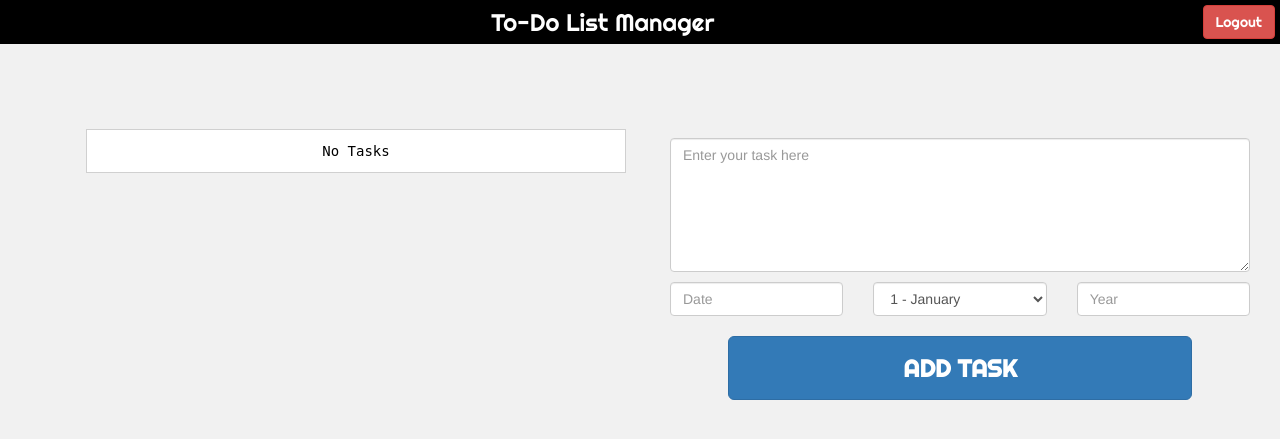
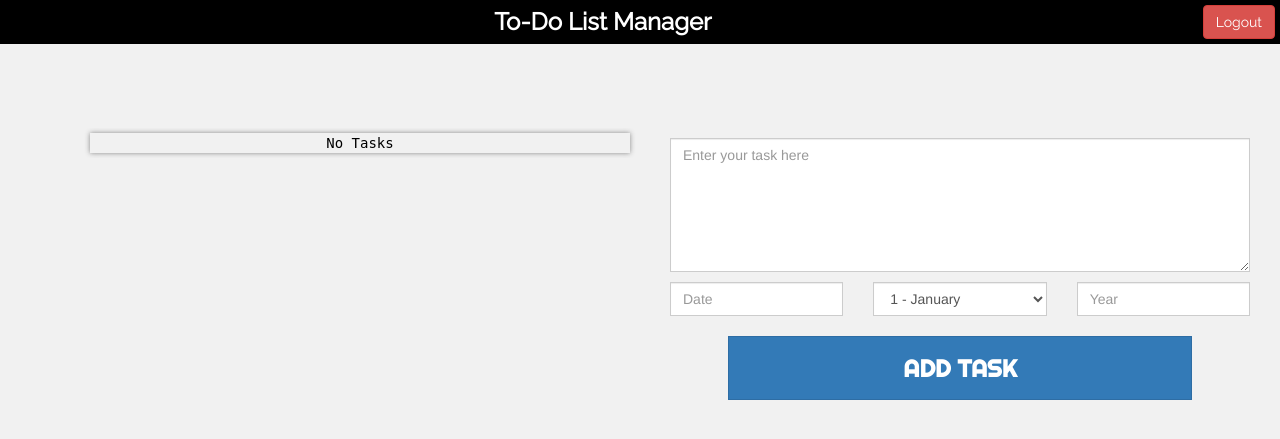
Before and after one commit to prabhakar267/to-do-list-manager, a PHP site: page /tasks.php in a window 1280 px wide. Shown: the top 439 px of the page. Run offline with PHP 8.4, Linux system fonts and the light colour scheme; the visitor is signed in with stand-in values (Sample User, id 1); data that the repository does not hold is empty; some libraries are stand-ins or nearby versions.

Commit message:
UI changes

```diff
--- a/css/prabhakar.css
+++ /dev/null
@@ -1,124 +0,0 @@
-@import url(http://fonts.googleapis.com/css?family=Righteous|Raleway|Roboto);
-
-body{background-color: rgba(207, 207, 207, 0.29);}
-
-.top-info-bar{
-  position: fixed;
-  z-index: 10;
-  color: rgba(255, 255, 255, 1);
-  width: 100%;
-  padding: 5px;
-  font-size: 24px;
-  font-family: 'Righteous', cursive;
-  text-align: center;
-  background-color: rgb(0, 0, 0);
-}
-
-.top-info-bar button{
-	margin-left: 2px;
-}
-
-.section-tasks{padding-top: 10%;}
-
-.task{
-  background-color: rgba(255, 255, 255, 1);
-  float: left;
-  margin: 1px;
-  padding: 2%;
-  width: 100%;
-  font-family: monospace;
-  color: black;
-  border: 1px solid rgb(208, 208, 208);
-}
-
-.task  .task-date{
-  font-family: 'Roboto', sans-serif;
-  font-size: 24px;
-  font-weight: 900;
-  text-transform: lowercase;
-}
-
-.task  .task-complition{
-  font-family: 'Righteous', cursive;
-  font-weight: 900;
-  text-transform: capitalize;
-  font-size: 19px;
-  text-align: right;
-}
-.task  .task-complition .task-checkbox{
-	margin: 0 0 0 18px;
-}
-
-.task  .task-desc{
-  font-family: 'Raleway', sans-serif;
-  text-align: justify;
-  font-size: 15px;
-  font-weight: 900;
-}
-
-.add-task-list{
-	position: fixed;
-	right: 0;
-}
-
-.task-list{overflow: auto;}
-
-.task-complete{text-decoration: line-through;}
-
-.action-buttons{
-  text-align: center;
-  margin-bottom : 1%;
-}
-
-.action-buttons button{
-  font-size: 19px;
-  text-transform: uppercase;
-  font-weight: 900;
-  font-family: 'Roboto', sans-serif;
-}
-
-.submit-button-row button{
-  font-size: 24px;
-  font-family: 'Righteous', cursive;
-  font-weight: 900;
-  text-transform: uppercase;
-  padding: 15px;
-  margin: 0 4%;
-  width: 92%;
-}
-
-#addtaskform{
-  padding-bottom: 20px;
-}
-
-#login-form{
-  background-color: white;
-  padding: 15px;
-  border: 1px dashed black;
-  margin-top: 10%;
-  margin-bottom: 10px;
-}
-
-#login-form h1{
-  font-family: 'Roboto', sans-serif;
-  font-size: 20px;
-  margin: 0;
-  padding: 10px;
-  text-align: center;
-  font-weight: 900;
-  text-transform: uppercase;
-}
-
-#login-form .btn{
-  font-family: 'Righteous', cursive;
-  text-transform: uppercase;
-  font-size: 24px;
-  font-weight: 900;
-}
-
-@media (max-width: 768px){
-.section-tasks{padding-top: 80px;}
-.add-task-list{position:inherit;}
-.action-buttons{padding: 10px 0;}
-.action-buttons button{margin: 1%;}
-}
--- /dev/null
+++ b/css/style.css
@@ -0,0 +1,144 @@
+@import url(http://fonts.googleapis.com/css?family=Poiret+One);
+@import url(http://fonts.googleapis.com/css?family=Righteous|Raleway|Roboto);
+
+body{background-color: rgba(207, 207, 207, 0.29);}
+
+.not-round{
+    -webkit-border-radius: 0;
+    -moz-border-radius: 0;
+    border-radius: 0;
+}
+
+.top-info-bar{
+    position: fixed;
+    z-index: 10;
+    color: rgba(255, 255, 255, 1);
+    width: 100%;
+    padding: 5px;
+    font-size: 24px;
+    font-family: 'Raleway', sans-serif;
+    font-weight: 900;
+    text-align: center;
+    background-color: rgb(0, 0, 0);
+}
+
+.top-info-bar button{
+	margin-left: 2px;
+}
+
+.section-tasks{padding-top: 10%;}
+
+.task{
+    background-color: rgba(241, 241, 241, 1);
+    box-shadow: 0 0 5px #888888;
+    float: left;
+    margin: 5px;
+    /*padding: 2%;*/
+    width: 100%;
+    font-family: monospace;
+    color: black;
+    /*border: 1px solid rgb(208, 208, 208);*/
+}
+
+.task  .task-date{
+    font-family: 'Roboto', sans-serif;
+    font-size: 24px;
+    font-weight: 900;
+    text-transform: lowercase;
+    background-color: #00695C;
+    color: white;
+    text-align: right;
+    padding: 2px 10px;
+}
+
+.task  .task-complition{
+    /*font-family: 'Righteous', cursive;*/
+    font-family: 'Raleway', sans-serif;
+    font-weight: 900;
+    text-transform: capitalize;
+    font-size: 19px;
+    text-align: right;
+    margin: 0;
+    color: #004D40;
+    /*text-shadow: -1px -1px 0 #000,1px -1px 0 #000,-1px 1px 0 #000,1px 1px 0 #000;*/
+}
+.task  .task-complition .task-checkbox{
+	margin: 0 15px;
+}
+
+.task  .task-desc{
+    font-family: 'Raleway', sans-serif;
+    text-align: justify;
+    font-size: 15px;
+    font-weight: 900;
+    padding: 10px;
+    margin: 0;
+}
+
+.add-task-list{
+	position: fixed;
+	right: 0;
+}
+
+.task-list{overflow: auto;}
+
+.task-complete{text-decoration: line-through;}
+
+.action-buttons{
+    text-align: center;
+    margin-bottom : 1%;
+}
+
+.action-buttons button{
+    font-size: 19px;
+    text-transform: capitalize;
+    font-weight: 900;
+    /*font-family: 'Roboto', sans-serif;*/
+    font-family: 'Poiret One', cursive;
+}
+
+.submit-button-row button{
+    font-size: 24px;
+    font-family: 'Righteous', cursive;
+    font-weight: 900;
+    text-transform: uppercase;
+    padding: 15px;
+    margin: 0 4%;
+    width: 92%;
+}
+
+#addtaskform{
+  padding-bottom: 20px;
+}
+
+#login-form{
+    background-color: white;
+    padding: 15px;
+    border: 1px dashed black;
+    margin-top: 10%;
+    margin-bottom: 10px;
+}
+
+#login-form h1{
+  font-family: 'Roboto', sans-serif;
+  font-size: 20px;
+  margin: 0;
+  padding: 10px;
+  text-align: center;
+  font-weight: 900;
+  text-transform: uppercase;
+}
+
+#login-form .btn{
+    font-family: 'Righteous', cursive;
+    text-transform: uppercase;
+    font-size: 24px;
+    font-weight: 900;
+}
+
+@media (max-width: 768px){
+    .section-tasks{padding-top: 80px;}
+    .add-task-list{position:inherit;}
+    .action-buttons{padding: 10px 0;}
+    .action-buttons button{margin: 1%;}
+}
--- a/inc/header.inc.php
+++ b/inc/header.inc.php
@@ -8,11 +8,11 @@
 
 	<link rel="shortcut icon" href="https://macin.files.wordpress.com/2008/09/taskcoach.png?w=450">
 	<link rel="stylesheet" href="https://maxcdn.bootstrapcdn.com/bootstrap/3.2.0/css/bootstrap.min.css">
-	<link rel="stylesheet" href="css/prabhakar.css">
+	<link rel="stylesheet" href="css/style.css">
 
 	<title>To-Do List Manager</title>
 
-	<script src="http://csinsit.org/js/jquery.js"></script>
+	<script src="https://ajax.googleapis.com/ajax/libs/jquery/2.1.3/jquery.min.js"></script>
 	<script src="https://maxcdn.bootstrapcdn.com/bootstrap/3.2.0/js/bootstrap.min.js"></script>
 </head>
 <body>
--- a/tasks.php
+++ b/tasks.php
@@ -1,6 +1,11 @@
 <?php
 require_once 'inc/connection.inc.php';
 require_once 'inc/header.func.inc.php';
+
+$complition_tick = array(
+	"cross.png",
+	"tick.png"
+);
 
 if(!loggedin())
 	header('Location: login.php');
@@ -98,7 +103,7 @@ include('inc/navbar.inc.php');
 			while($query_row = mysqli_fetch_assoc($query_run)){
 				$id = $query_row['id'];
 				$done_flag = $query_row['done'];
-				$date = date('d/m/Y', $query_row['time']);
+				$date = date('jS F Y (l)', $query_row['time']);
 				$event = trim($query_row['description']);
 
 				if($done_flag == 0)
@@ -106,10 +111,16 @@ include('inc/navbar.inc.php');
 				else
 					$done_flag_text = "Completed";
 
-				echo '<div class="task">'."\n".'<p class="task-complition">'.$done_flag_text.'<input class="task-checkbox" type="checkbox" name="tasklist[]" value="'.$id.'"></p>'."\n".'<p class="task-desc';
+				echo '<div class="task">
+						<p class="task-date">' . $date . '</p>
+						<p class="task-complition"><img src="img/' . $complition_tick[$done_flag] .'" width="16" style="margin-bottom:5px"> ' . $done_flag_text . '<input class="task-checkbox" type="checkbox" name="tasklist[]" value="'.$id.'"></p>
+						<p class="task-desc';
+
 				if($done_flag != 0)
 					echo ' task-complete';
-				echo '">'.$event.'</p>'."\n".'<p class="task-date">'.$date.'</p>'."\n".'</div>'."\n\n";
+
+				echo '">' . $event . '</p>
+						</div>';
 			}
 		}
 		echo '</form>'."\n";
@@ -125,22 +136,22 @@ include('inc/navbar.inc.php');
 	}
 ?>
 			<div class="action-buttons <?php if($no_task_flag == 1) echo 'hidden';?>">
-				<button form="taskslist" type="submit" class="btn btn-lg btn-success" name="taskdonesubmit" <?php if($no_task_flag == 1) echo 'disabled';?>>Mark as Done</button>
-				<button form="taskslist" type="submit" class="btn btn-lg btn-success" name="deletetask-submit" <?php if($no_task_flag == 1) echo 'disabled';?>>Delete Tasks</button>
-				<button form="taskslist" type="submit" class="btn btn-lg btn-success" name="edit-tasks" <?php if($no_task_flag == 1) echo 'disabled';?>>Edit Task</button>
+				<button form="taskslist" type="submit" class="btn btn-lg btn-success not-round" name="taskdonesubmit" <?php if($no_task_flag == 1) echo 'disabled';?>>Mark as Done</button>
+				<button form="taskslist" type="submit" class="btn btn-lg btn-success not-round" name="deletetask-submit" <?php if($no_task_flag == 1) echo 'disabled';?>>Delete Tasks</button>
+				<button form="taskslist" type="submit" class="btn btn-lg btn-success not-round" name="edit-tasks" <?php if($no_task_flag == 1) echo 'disabled';?>>Edit Task</button>
 			</div>
 			<form method="POST" id="addtaskform">
 				<div class="row" style="margin: 10px auto">
 					<div class="col-md-12">
-						<textarea class="form-control" rows="6" type="text" required name="task" placeholder="Enter your task here"><?php if($edit_flag) echo $edit_task;?></textarea>
+						<textarea class="form-control not-round" rows="6" type="text" required name="task" placeholder="Enter your task here"><?php if($edit_flag) echo $edit_task;?></textarea>
 					</div>
 				</div>
 				<div class="row" style="margin: 10px auto">
 					<div class="col-md-4 col-sm-4 col-xs-4">
-						<input type="text" placeholder="Date" class="form-control" required name="day" value="<?php if($edit_flag) echo $edit_day;?>">
+						<input type="text" placeholder="Date" class="form-control not-round" required name="day" value="<?php if($edit_flag) echo $edit_day;?>">
 					</div>
 					<div class="col-md-4 col-sm-4 col-xs-4">
-						<select name="month" class="form-control" value="<?php if($edit_flag) echo $edit_month;?>">
+						<select name="month" class="form-control not-round" value="<?php if($edit_flag) echo $edit_month;?>">
 <?php
 for ($i=1;$i<=12;$i++){
 	if($edit_flag && $i == $edit_month)
@@ -152,12 +163,12 @@ for ($i=1;$i<=12;$i++){
 						</select>
 					</div>
 					<div class="col-md-4 col-sm-4 col-xs-4">
-						<input type="text" required placeholder="Year" class="form-control" name="year" value="<?php if($edit_flag) echo $edit_year;?>">
+						<input type="text" required placeholder="Year" class="form-control not-round" name="year" value="<?php if($edit_flag) echo $edit_year;?>">
 					</div>
 				</div>
 				<div class="row submit-button-row" style="margin-top:20px;">
 					<div class="col-md-10 col-md-offset-1">
-						<button form="addtaskform" type="submit" class="btn btn-lg btn-block btn-primary" name="submit">Add Task</button>
+						<button form="addtaskform" type="submit" class="btn btn-lg btn-block btn-primary not-round" name="submit">Add Task</button>
 					</div>
 				</div>
 			</form>
```
Also changed, not shown: img/cross.png (added), img/tick.png (added).
